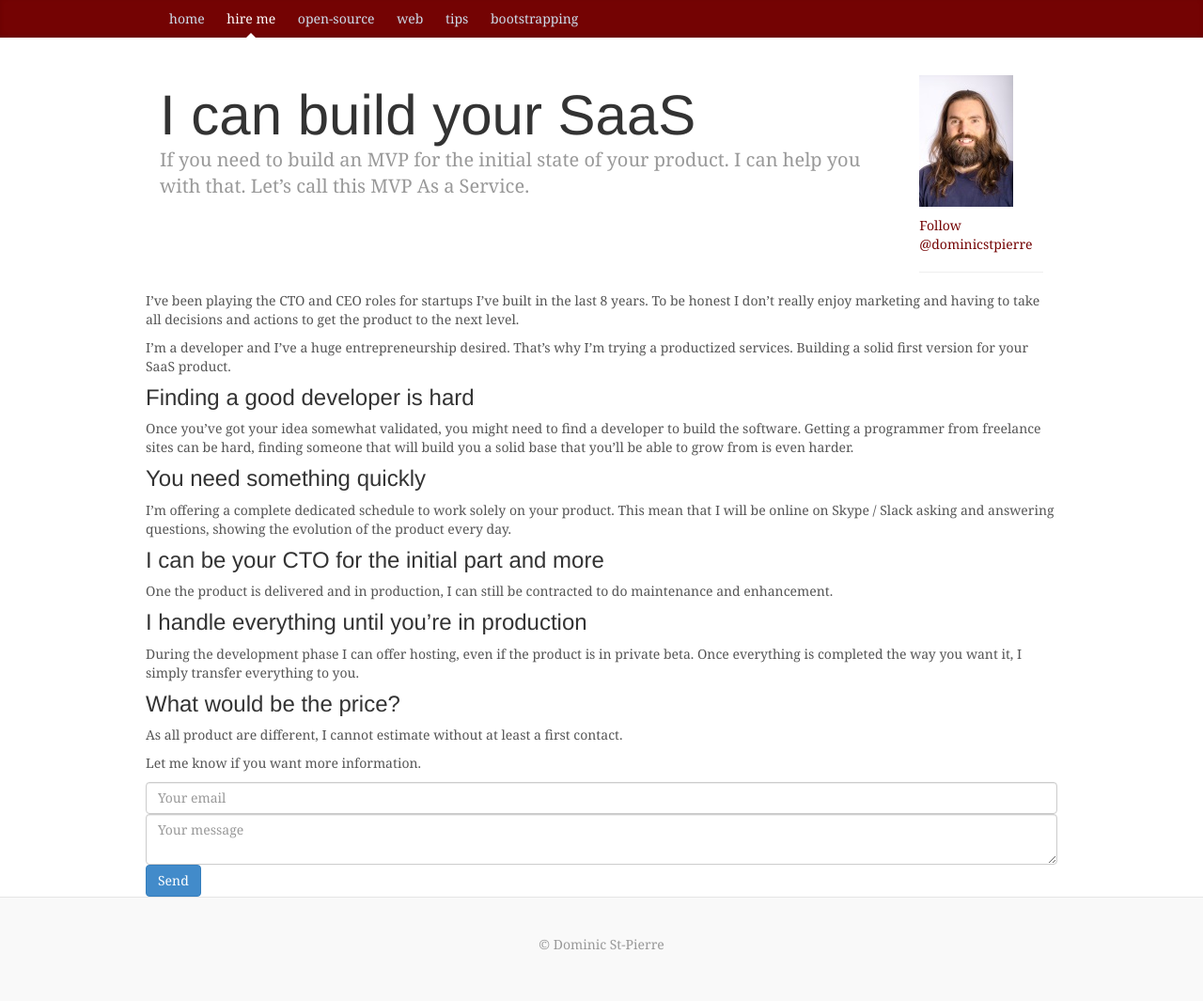
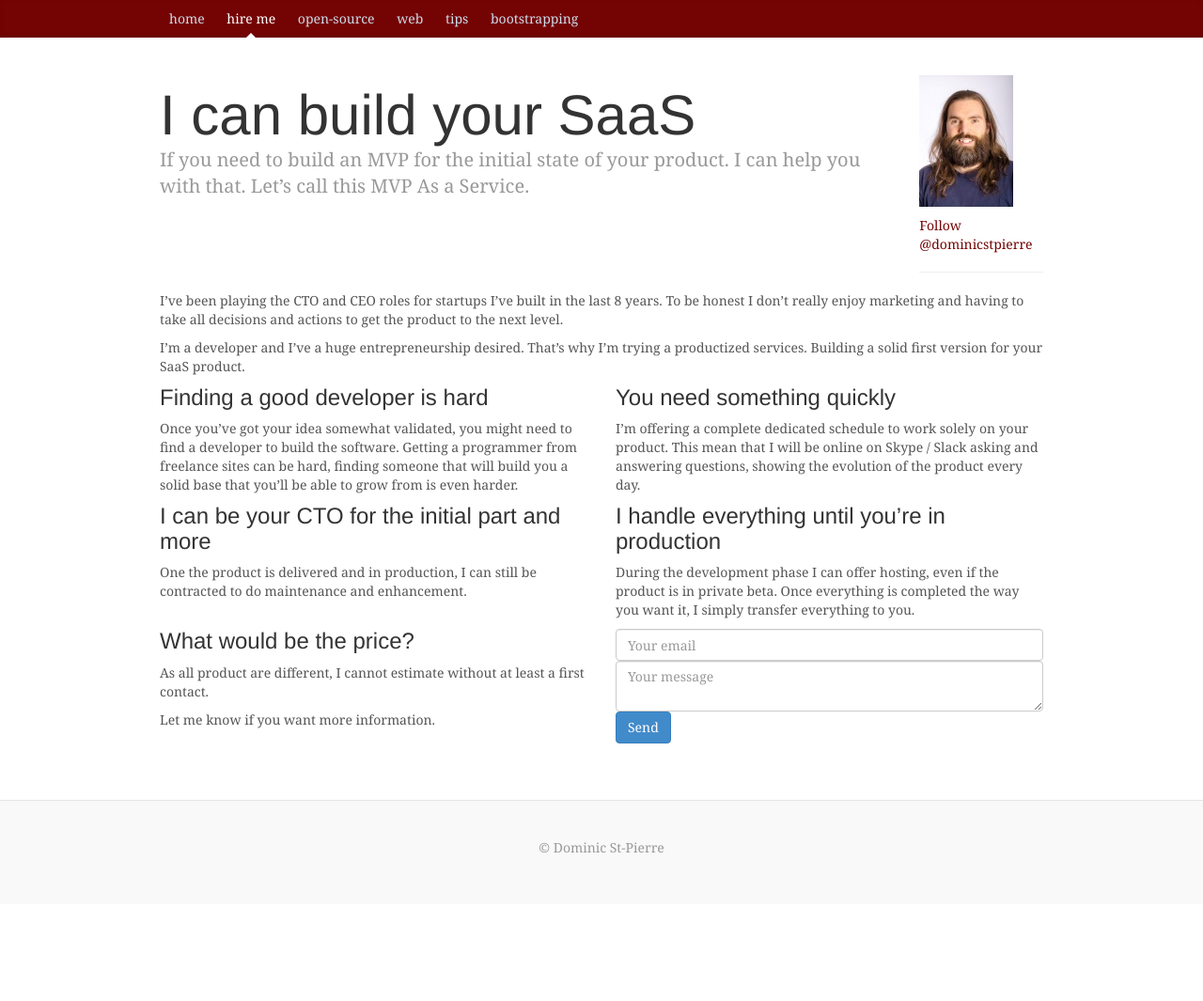
Before and after one commit to dstpierre/dstpierre.github.io, a Jekyll site: the page built from about.html, in a window 1280 px wide. Shown: the whole page at 94% size. Built offline with Jekyll 4.4.1, drawn with Linux system fonts in a browser that asks for light colours; nearby versions of some CDN libraries; Markdown is read by kramdown in place of the engine named in the settings; comment, search, counter and statistics services are not loaded; after the commit the page ends 962 px from its top, so only the background shows below that.

Commit message:
fixed form and related post widget

```diff
--- a/_includes/related.html
+++ b/_includes/related.html
@@ -1,11 +1,15 @@
 <div class="row">
   <div class="col-sm-12">
+    <ul>
     {% for post in include.param %}
-        <h5 class="post-title">
+        <li>
+          <h5 class="post-title">
             <a href="{{ post.url }}">
                 {{ post.title }}
             </a>
         </h5>
+      </li>
     {% endfor %}
+  </ul>
   </div>
 </div>
--- a/about.html
+++ b/about.html
@@ -32,6 +32,7 @@ title: "Dominic St-Pierre | About Me"
     </div>
 
     <div class="row">
+      <div class="col-md-12 blog-post">
 <p>
 I’ve been playing the CTO and CEO roles for startups I’ve built in the last 8 years. To be honest I don’t really enjoy
 marketing and having to take all decisions and actions to get the product to the next level.
@@ -40,28 +41,41 @@ marketing and having to take all decisions and actions to get the product to the
 I’m a developer and I’ve a huge entrepreneurship desired. That’s why I’m trying a productized services. Building
 a solid first version for your SaaS product.
 </p>
+<div class="row">
+  <div class="col-sm-1 col-md-6">
 <h3>Finding a good developer is hard</h3>
 <p>
 Once you’ve got your idea somewhat validated, you might need to find a developer to build the software.
 Getting a programmer from freelance sites can be hard, finding someone that will build you a solid base that you’ll
 be able to grow from is even harder.
 </p>
+</div>
+<div class="col-sm-1 col-md-6">
 <h3>You need something quickly</h3>
 <p>
 I’m offering a complete dedicated schedule to work solely on your product. This mean that I will be
 online on Skype / Slack asking and answering questions, showing the evolution of the product every
 day.
 </p>
+</div>
+</div>
+<div class="row">
+<div class="col-sm-1 col-md-6">
 <h3>I can be your CTO for the initial part and more</h3>
 <p>
 One the product is delivered and in production, I can still be contracted to do maintenance and enhancement.
 </p>
-
+</div>
+<div class="col-sm-1 col-md-6">
 <h3>I handle everything until you’re in production</h3>
 <p>
 During the development phase I can offer hosting, even if the product is in private beta. Once everything is
 completed the way you want it, I simply transfer everything to you.
 </p>
+</div>
+</div>
+<div class="row">
+  <div class="col-sm-1 col-md-6">
 <h3>What would be the price?</h3>
 <p>
 As all product are different, I cannot estimate without at least a first contact.
@@ -69,14 +83,21 @@ As all product are different, I cannot estimate without at least a first contact
 <p>
 Let me know if you want more information.
 </p>
+</div>
+<div class="col-sm-1 col-md-6">
 <form id="contact-form" role="form">
   <input type="email" name="_replyto" class="form-control" placeholder="Your email">
   <textarea name="body" class="form-control" placeholder="Your message"></textarea>
   <input type="submit" class="btn btn-primary" value="Send">
 </form>
-
+</div>
+</div>
+</div>
     </div>
 </div>
+
+
+<script src="https://code.jquery.com/jquery-1.10.2.min.js"></script>
 
 <script type="text/javascript">
   $(function() {
```
